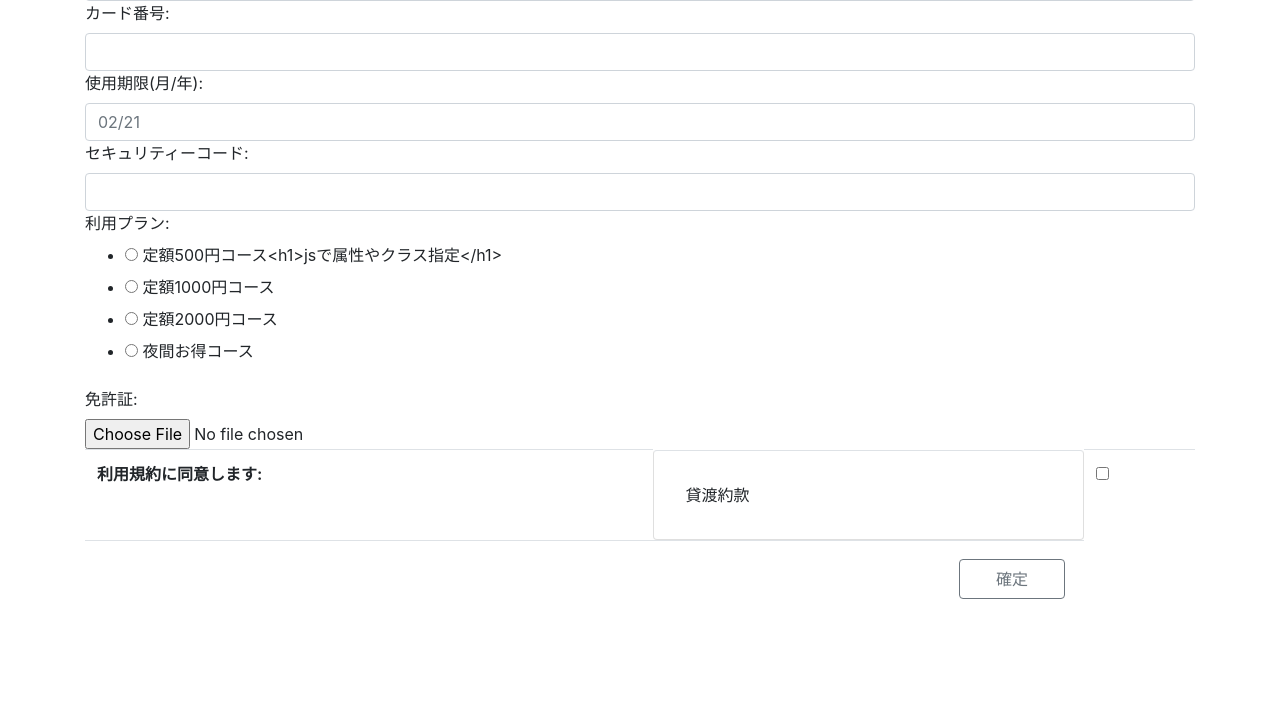
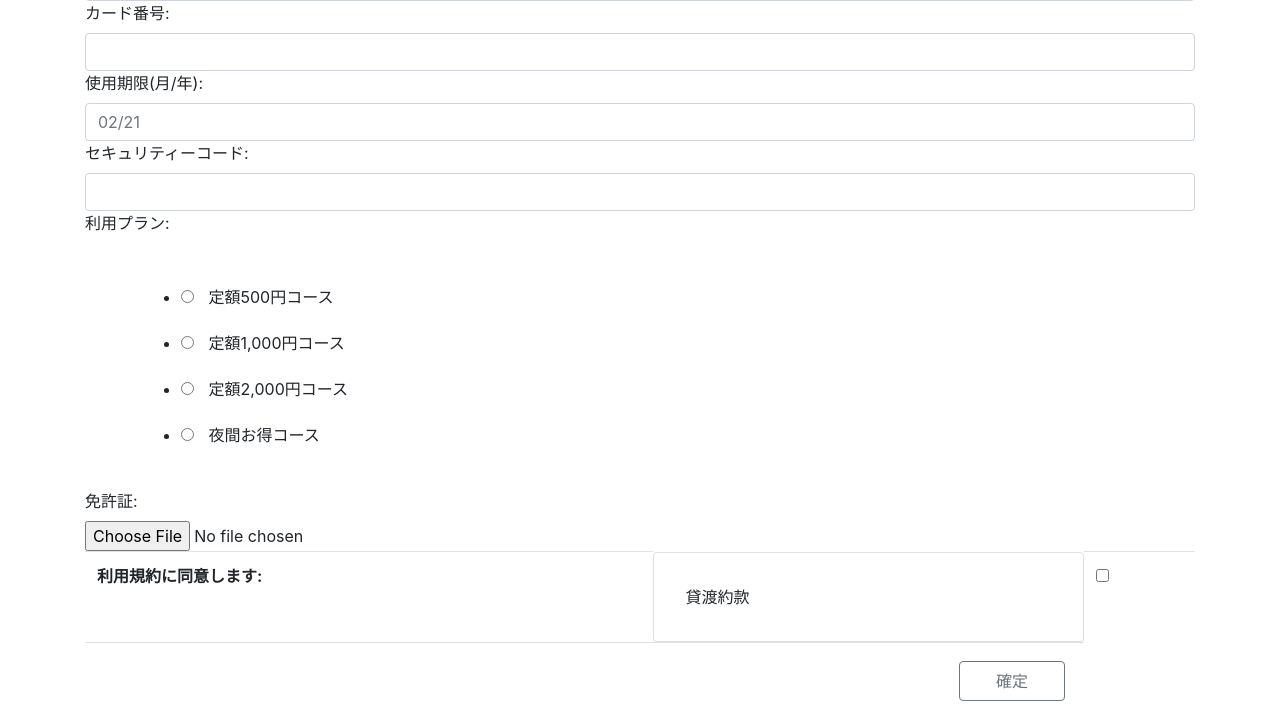
Before and after one commit to yuzua/proconEF, a Django app: page /carsharing_req/create in a window 1280 px wide. Shown: the part 1121-1840 px from the top of the page. Before the commit the page ends 1720 px from the top, so only its background shows below. Run offline with Django 3.2, Linux system fonts and the light colour scheme; the visitor is signed in with stand-in values (Sample User, id 1); parts of the project's set-up code (start-up, migrations or seed data) failed here and were passed over; some libraries are stand-ins or nearby versions.

Commit message:
会員登録プラン詳細

```diff
--- a/carsharing_req/forms.py
+++ b/carsharing_req/forms.py
@@ -20,12 +20,12 @@ class CarsharUserCreateForm(forms.ModelForm):
     ]
     credit_card_company = forms.ChoiceField(choices=CREDIT_CARD_COMPANY_LIST, label='カード会社', widget=forms.RadioSelect)
     PLAN_LIST = [
-        ('a', '定額500円コース<h1>jsで属性やクラス指定</h1>'),
-        ('b', '定額1000円コース'),
-        ('c', '定額2000円コース'),
+        ('a', '定額500円コース'),
+        ('b', '定額1,000円コース'),
+        ('c', '定額2,000円コース'),
         ('d', '夜間お得コース')
     ]
-    plan = forms.ChoiceField(choices=PLAN_LIST, label='利用プラン', widget=forms.RadioSelect)
+    plan = forms.ChoiceField(choices=PLAN_LIST, label='利用プラン', widget=forms.RadioSelect(attrs={'id': 'plan'}))
 
 
     class Meta:
--- /dev/null
+++ b/static/carsharing_req/css/member-create.css
@@ -0,0 +1,98 @@
+#plan {
+    width: 90%;
+    margin: 2em auto;
+    text-align: left;
+    }
+    #plan label {
+    position: relative;
+    display: block;
+    width: 100%;
+    margin: 2px 0 0;
+    padding: 10px 0;
+    }
+    #plan label input[type='radio'] {
+    position: relative;
+    z-index: 1;
+    display: inline-block;
+    /* float: left; */
+    margin-top: 3px;
+    margin-right: 15px;
+    }
+    #plan label input[type='radio']:checked + div span {
+    position: absolute;
+    top: -5px;
+    left: 100%;
+    display: inline-block;
+    visibility: visible;
+    clear: both;
+    margin: 0 0 0 20px;
+    padding: 8px 15px;
+    transition: transform 200ms ease;
+    transform: translateX(0px);
+    text-align: center;
+    white-space: nowrap;
+    color: #ffffff;
+    border-radius: 4px;
+    background-color: rgba(34, 34, 34, 0.9);
+    box-shadow: 0 0 10px rgba(34, 34, 34, 0.2);
+    }
+    #plan label input[type='radio']:checked + div span:before {
+    position: absolute;
+    top: 4px;
+    left: -1px;
+    content: '';
+    transform: rotate(45deg);
+    border-top: 8px solid transparent;
+    border-right: 8px solid transparent;
+    border-bottom: 8px solid rgba(34, 34, 34, 0.9);
+    }
+    #plan label div {
+    position: relative;
+    display: inline-block;
+    }
+    #plan label div span {
+    position: absolute;
+    visibility: hidden;
+    transition: transform 200ms ease;
+    transform: translateX(-10px);
+    }
+    #plan label:nth-of-type(1) input[type='radio']:checked + div span {
+    background-color: #2e9b72;
+    }
+    #plan label:nth-of-type(1) input[type='radio']:checked + div span:before {
+    border-top: 8px solid transparent;
+    border-right: 8px solid transparent;
+    border-bottom: 8px solid rgba(46,156,114, 0.9);
+    }
+    #plan label:nth-of-type(2) input[type='radio']:checked + div span {
+    background-color: #36509a;
+    }
+    #plan label:nth-of-type(2) input[type='radio']:checked + div span:before {
+    border-top: 8px solid transparent;
+    border-right: 8px solid transparent;
+    border-bottom: 8px solid rgba(54,80,154, 0.9);
+    }
+    #plan label:nth-of-type(3) input[type='radio']:checked + div span {
+    background-color: #f7c735;
+    }
+    #plan label:nth-of-type(3) input[type='radio']:checked + div span:before {
+    border-top: 8px solid transparent;
+    border-right: 8px solid transparent;
+    border-bottom: 8px solid rgba(247,199,53, 0.9);
+    }
+    #plan label:nth-of-type(4) input[type='radio']:checked + div span {
+    background-color: #a62e7a;
+    }
+    #plan label:nth-of-type(4) input[type='radio']:checked + div span:before {
+    border-top: 8px solid transparent;
+    border-right: 8px solid transparent;
+    border-bottom: 8px solid rgba(166,46,122, 0.9);
+    }
+    #plan label:nth-of-type(5) input[type='radio']:checked + div span {
+    background-color: #da3c41;
+    }
+    #plan label:nth-of-type(5) input[type='radio']:checked + div span:before {
+    border-top: 8px solid transparent;
+    border-right: 8px solid transparent;
+    border-bottom: 8px solid rgba(218,60,65, 0.9);
+    }
--- /dev/null
+++ b/static/carsharing_req/js/member-create-jquery.js
@@ -0,0 +1,16 @@
+$('#plan li').each(function(index) {
+    var index = $(this).index() + 1;
+    var outer = $(this).html();
+    var text = $(this).text();
+    outer = (outer.substr( 0, 86 ));
+    if (index == 1){
+        console.log($(this).html(outer+'<div>'+text+'<span>未利用に関わらず、月額500円頂戴します。</span></div>'));
+    }else if(index == 2){
+        console.log($(this).html(outer+'<div>'+text+'<span>未利用に関わらず、月額1,000円頂戴します。</span></div>'));
+    }else if(index == 3){
+        console.log($(this).html(outer+'<div>'+text+'<span>未利用に関わらず、月額2,000円頂戴します。</span></div>'));
+    }else if(index == 4){
+        console.log($(this).html(outer+'<div>'+text+'<span>未利用に関わらず、月額500円頂戴します。</span></div>'));
+    }
+
+});
--- a/templates/carsharing_req/create.html
+++ b/templates/carsharing_req/create.html
@@ -1,10 +1,12 @@
-{% comment %} {% load static %} {% endcomment %}
+{% load static %}
 <!DOCTYPE html>
 <html lang="ja">
 <head>
     <meta charset="utf-8">
+    <link rel="stylesheet" href='{% static "carsharing_req/css/member-create.css" %}'>
     <link rel="stylesheet" href="https://stackpath.bootstrapcdn.com/bootstrap/4.3.1/css/bootstrap.min.css" crossorigin="anonymous">
     <script src="https://ajaxzip3.github.io/ajaxzip3.js" charset="UTF-8"></script>
+    <script src="https://code.jquery.com/jquery-3.3.1.js"></script>
     <title>{{ title }}</title>
 </head>
 <body class="container">
@@ -74,9 +76,6 @@
         </td></tr>
     </form>
     </table>
-
-
-{% comment %} <script type="text/javascript" src='{% static "carsharing_req/js/validation.js" %}'></script> {% endcomment %}
-
 </body>
 </html>
+<script type="text/javascript" src='{% static "carsharing_req/js/member-create-jquery.js" %}'></script>
```
